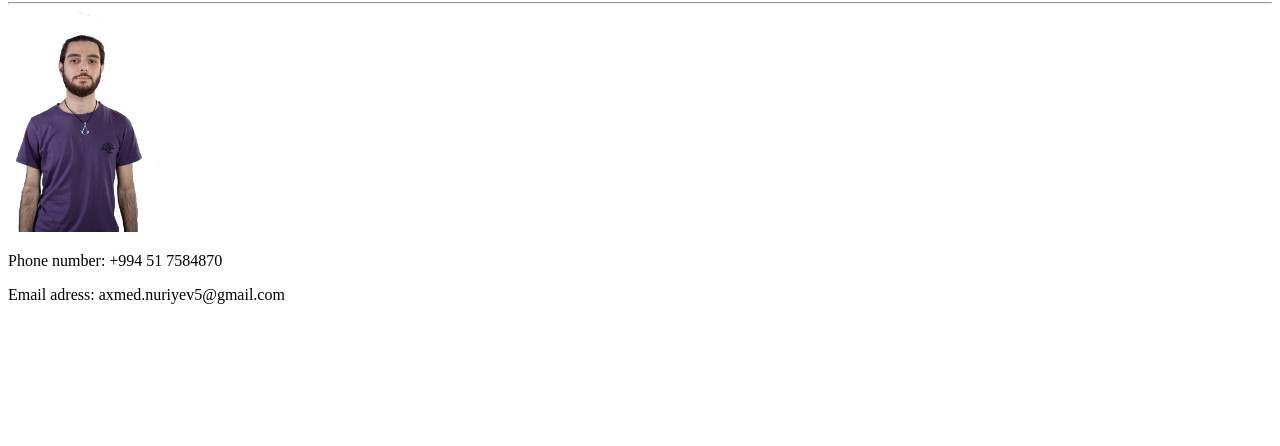
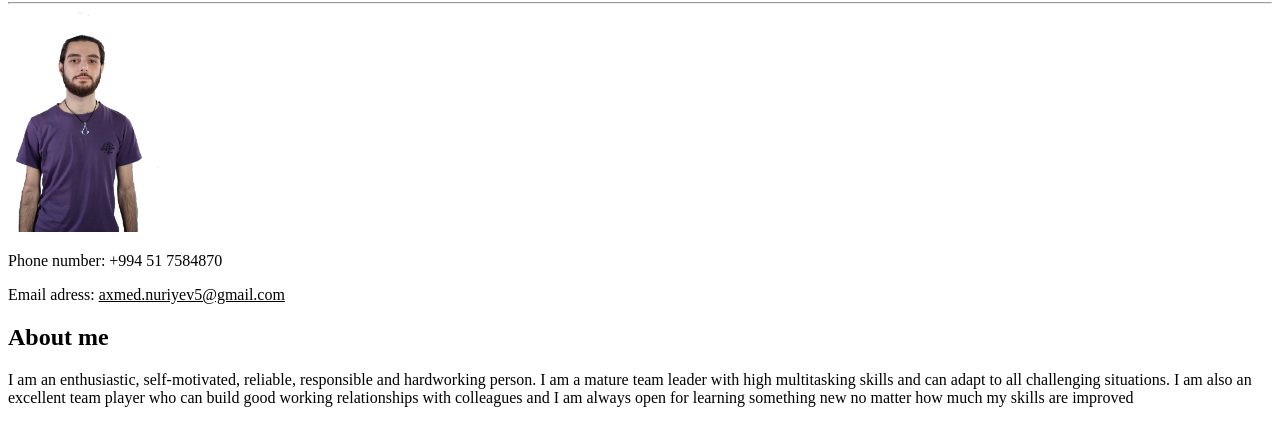
Before and after one commit to Ahmad-Nuriyev/HTML-CV, a plain HTML site: page index.html in a window 1280 px wide. Shown: the part 78-524 px from the top of the page. Drawn offline with Linux system fonts and the light colour scheme.

Commit message:
new adds

```diff
--- a/index.html
+++ b/index.html
@@ -10,7 +10,16 @@
     <hr>
     <img src="images/CV_photo.png" width="150" height="220" alt="My photo" />
     <p>Phone number: +994 51 7584870</p>
-    <p>Email adress: axmed.nuriyev5@gmail.com</p>
+    <p>Email adress: <u>axmed.nuriyev5@gmail.com</u></p>
+
+    <h2>About me</h2>
+    <p>I am an enthusiastic, self-motivated, reliable, responsible and hardworking person. I am a mature team
+        leader with high multitasking skills and can adapt to all challenging situations. I am also an excellent team
+        player who can build good working relationships with colleagues and I am always open for learning
+        something new no matter how much my skills are improved
+    </p>
+
+
 
 </body>
 </html>
```
